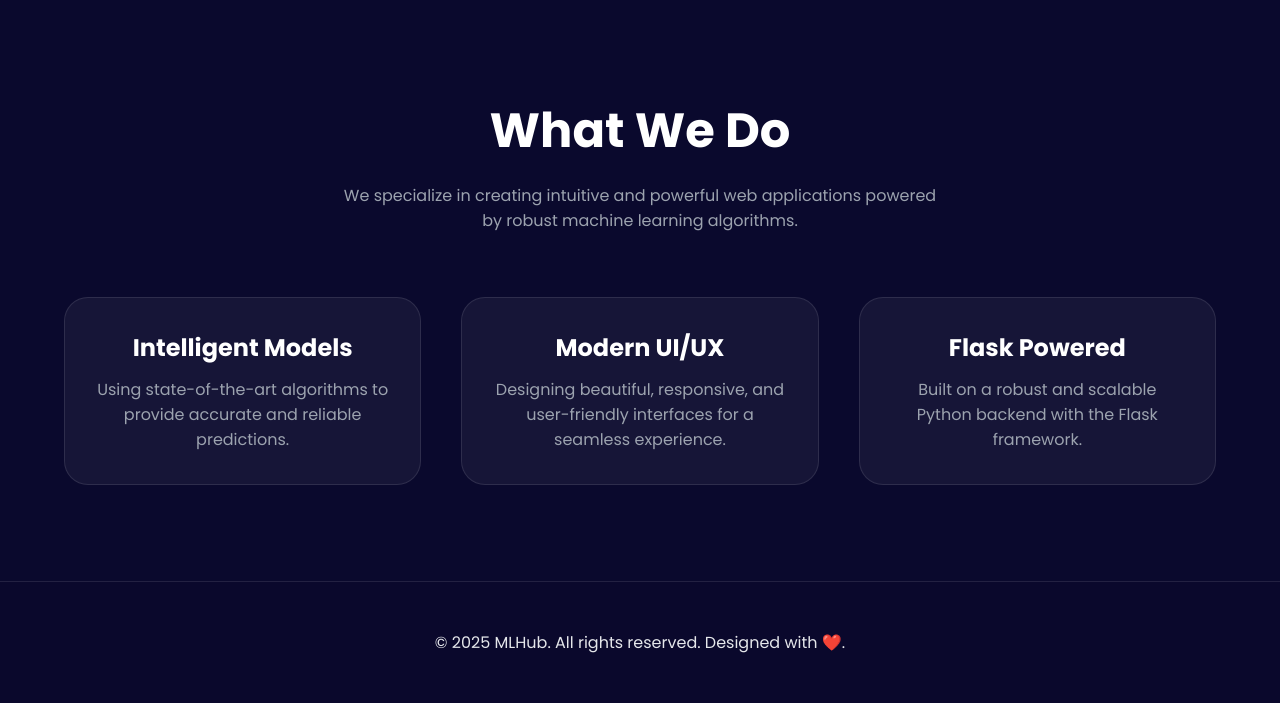
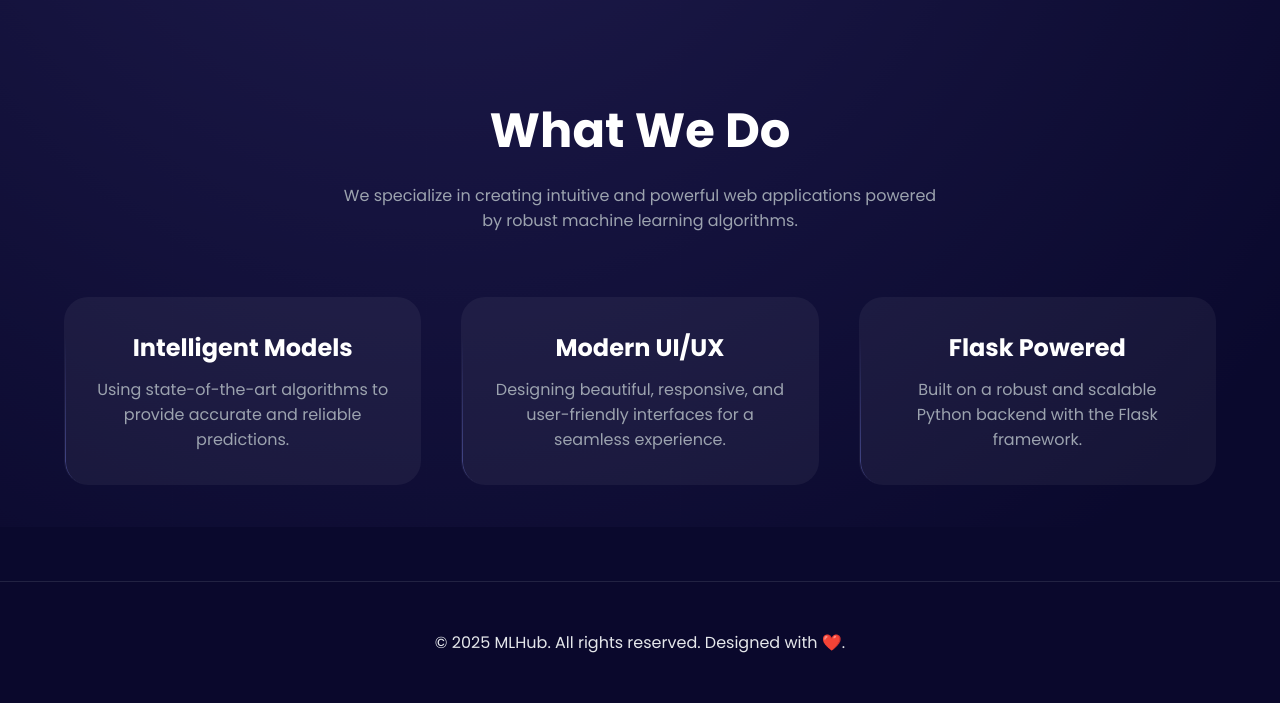
Before and after one commit to Hiteshgurnani123/Traning-of-AI-ML-, a Flask app: page / in a window 1280 px wide. Shown: the part 801-1504 px from the top of the page. Run offline with Flask 3, Linux system fonts and the light colour scheme; parts of the project's set-up code (start-up, migrations or seed data) failed here and were passed over.

Commit message:
commited

```diff
--- a/frameworks/templates/home.html
+++ b/frameworks/templates/home.html
@@ -8,6 +8,19 @@
         /* Google Fonts: Poppins */
         @import url('https://fonts.googleapis.com/css2?family=Poppins:wght@300;400;500;600;700;800&display=swap');
 
+        /* CSS Variables for colors */
+        :root {
+            --bg-color-start: #1f1c4d;
+            --bg-color-end: #0a092d;
+            --spotlight-color: rgba(79, 70, 229, 0.15);
+            --card-bg: rgba(255, 255, 255, 0.05);
+            --card-hover-bg: rgba(255, 255, 255, 0.1);
+            --card-border: rgba(255, 255, 255, 0.1);
+            --text-primary: #e5e7eb;
+            --text-secondary: #9ca3af;
+            --accent-color: #818cf8;
+        }
+
         /* Reset and Basic Setup */
         * {
             margin: 0;
@@ -17,26 +30,65 @@
 
         body {
             font-family: 'Poppins', sans-serif;
-            background-color: #0a092d;
-            color: #e5e7eb; /* text-gray-200 */
+            background-color: var(--bg-color-end);
+            color: var(--text-primary);
             overflow-x: hidden;
+            position: relative;
+        }
+
+        /* Animated Gradient Background */
+        body::before {
+            content: '';
+            position: fixed;
+            top: 0;
+            left: 0;
+            width: 200%;
+            height: 200%;
+            z-index: -2;
+            background: radial-gradient(circle, var(--bg-color-start), var(--bg-color-end) 70%);
+            animation: move-gradient 20s linear infinite;
+        }
+
+        @keyframes move-gradient {
+            0% { transform: translate(0, 0); }
+            25% { transform: translate(-25%, -25%); }
+            50% { transform: translate(-50%, 0); }
+            75% { transform: translate(-25%, 25%); }
+            100% { transform: translate(0, 0); }
+        }
+
+        /* Dot Pattern Overlay */
+        body::after {
+            content: '';
+            position: fixed;
+            top: 0;
+            left: 0;
+            width: 100%;
+            height: 100%;
+            z-index: -1;
+            background-image: radial-gradient(rgba(255, 255, 255, 0.05) 1px, transparent 1px);
+            background-size: 20px 20px;
+            pointer-events: none;
+        }
+
+        /* Mouse Follow Spotlight */
+        #spotlight {
+            position: fixed;
+            width: 400px;
+            height: 400px;
+            border-radius: 50%;
+            background: radial-gradient(circle, var(--spotlight-color) 0%, transparent 70%);
+            pointer-events: none;
+            transition: transform 0.1s ease-out;
+            z-index: -1;
         }
 
         .container {
             max-width: 1200px;
             margin: 0 auto;
             padding: 0 24px;
-        }
-
-        /* Animations */
-        @keyframes fadeIn {
-            from { opacity: 0; }
-            to { opacity: 1; }
-        }
-
-        @keyframes fadeInUp {
-            from { opacity: 0; transform: translateY(20px); }
-            to { opacity: 1; transform: translateY(0); }
+            position: relative;
+            z-index: 2;
         }
 
         /* Header and Navigation */
@@ -44,13 +96,12 @@
             background: rgba(16, 16, 42, 0.6);
             backdrop-filter: blur(10px);
             -webkit-backdrop-filter: blur(10px);
-            border-bottom: 1px solid rgba(255, 255, 255, 0.1);
+            border-bottom: 1px solid var(--card-border);
             position: fixed;
             top: 0;
             left: 0;
             right: 0;
             z-index: 100;
-            transition: padding 0.3s ease;
         }
 
         .header .container {
@@ -61,167 +112,92 @@
             padding-bottom: 1rem;
         }
 
-        .logo {
-            font-size: 1.5rem;
-            font-weight: 700;
-            color: #fff;
-            text-decoration: none;
-        }
-
-        .logo span {
-            color: #818cf8; /* indigo-400 */
-        }
-
-        .nav-links a {
-            color: #d1d5db; /* text-gray-300 */
-            text-decoration: none;
-            font-weight: 500;
-            margin-left: 2rem;
-            transition: color 0.3s ease;
-        }
-
-        .nav-links a:hover {
-            color: #818cf8; /* indigo-400 */
-        }
-
-        .nav-links .contact-btn {
-            background-color: #4f46e5; /* indigo-600 */
-            color: #fff;
-            padding: 0.6rem 1.25rem;
-            border-radius: 9999px;
-            font-weight: 600;
-            transition: all 0.3s ease;
-        }
-
-        .nav-links .contact-btn:hover {
-            background-color: #4338ca; /* indigo-700 */
-            box-shadow: 0 0 15px 5px rgba(79, 70, 229, 0.4);
-        }
+        .logo { font-size: 1.5rem; font-weight: 700; color: #fff; text-decoration: none; }
+        .logo span { color: var(--accent-color); }
+        .nav-links a { color: var(--text-secondary); text-decoration: none; font-weight: 500; margin-left: 2rem; transition: color 0.3s ease; }
+        .nav-links a:hover { color: var(--accent-color); }
+        .nav-links .contact-btn { background-color: #4f46e5; color: #fff; padding: 0.6rem 1.25rem; border-radius: 9999px; font-weight: 600; transition: all 0.3s ease; }
+        .nav-links .contact-btn:hover { background-color: #4338ca; box-shadow: 0 0 15px 5px rgba(79, 70, 229, 0.4); }
 
         /* Hero Section */
-        .hero {
-            min-height: 100vh;
-            display: flex;
-            align-items: center;
-            justify-content: center;
-            text-align: center;
-            background-image: linear-gradient(to top, #0a092d 5%, rgba(10, 9, 45, 0.7) 50%, rgba(10, 9, 45, 0.5) 100%), url('https://images.unsplash.com/photo-1518770660439-4636190af475?q=80&w=2070&auto=format&fit=crop');
-            background-size: cover;
-            background-position: center;
-            padding: 0 1rem;
-        }
-
-        .hero-content {
-            animation: fadeInUp 1s ease-out;
-        }
-
-        .hero h1 {
-            font-size: clamp(2.5rem, 6vw, 4.5rem);
-            font-weight: 800;
-            color: #fff;
-            line-height: 1.2;
-            margin-bottom: 1rem;
-        }
-
-        .hero p {
-            font-size: clamp(1rem, 2.5vw, 1.25rem);
-            color: #d1d5db; /* text-gray-300 */
-            max-width: 800px;
-            margin: 0 auto 2rem auto;
-        }
-
-        .hero .cta-button {
-            background-color: #4f46e5; /* indigo-600 */
-            color: #fff;
-            font-weight: 700;
-            font-size: 1.125rem;
-            padding: 1rem 2rem;
-            border-radius: 9999px;
-            text-decoration: none;
-            display: inline-block;
-            transition: transform 0.3s ease, box-shadow 0.3s ease;
-        }
-
-        .hero .cta-button:hover {
-            transform: scale(1.05);
-            box-shadow: 0 0 20px 7px rgba(79, 70, 229, 0.5);
-        }
+        .hero { min-height: 100vh; display: flex; align-items: center; justify-content: center; text-align: center; background-image: linear-gradient(to top, var(--bg-color-end) 5%, transparent 50%); background-size: cover; background-position: center; padding: 0 1rem; }
+        .hero h1 { font-size: clamp(2.5rem, 6vw, 4.5rem); font-weight: 800; color: #fff; line-height: 1.2; margin-bottom: 1rem; }
+        .hero p { font-size: clamp(1rem, 2.5vw, 1.25rem); color: var(--text-primary); max-width: 800px; margin: 0 auto 2rem auto; }
+        .hero .cta-button { background-color: #4f46e5; color: #fff; font-weight: 700; font-size: 1.125rem; padding: 1rem 2rem; border-radius: 9999px; text-decoration: none; display: inline-block; transition: transform 0.3s ease, box-shadow 0.3s ease; }
+        .hero .cta-button:hover { transform: scale(1.05); box-shadow: 0 0 20px 7px rgba(79, 70, 229, 0.5); }
 
         /* About Section */
-        .about {
-            padding: 6rem 0;
-        }
+        .about { padding: 6rem 0; }
+        .about .section-title { text-align: center; margin-bottom: 4rem; }
+        .about h2 { font-size: clamp(2rem, 5vw, 3rem); font-weight: 700; color: #fff; }
+        .about .title-p { color: var(--text-secondary); margin-top: 1rem; max-width: 600px; margin-left: auto; margin-right: auto; }
+        .features-grid { display: grid; grid-template-columns: repeat(auto-fit, minmax(300px, 1fr)); gap: 2.5rem; }
 
-        .about .section-title {
-            text-align: center;
-            margin-bottom: 4rem;
-        }
-
-        .about h2 {
-            font-size: clamp(2rem, 5vw, 3rem);
-            font-weight: 700;
-            color: #fff;
-        }
-
-        .about .title-p {
-            color: #9ca3af; /* text-gray-400 */
-            margin-top: 1rem;
-            max-width: 600px;
-            margin-left: auto;
-            margin-right: auto;
-        }
-
-        .features-grid {
-            display: grid;
-            grid-template-columns: repeat(auto-fit, minmax(300px, 1fr));
-            gap: 2.5rem;
-        }
-
+        /* Animated Glow Card */
         .feature-card {
-            background: rgba(255, 255, 255, 0.05);
-            border: 1px solid rgba(255, 255, 255, 0.1);
+            background: var(--card-bg);
             padding: 2rem;
             border-radius: 1.5rem;
             text-align: center;
+            position: relative;
+            overflow: hidden;
+            border: 1px solid transparent;
             transition: transform 0.3s ease, background 0.3s ease;
+        }
+
+        .feature-card::before {
+            content: "";
+            position: absolute;
+            top: 0;
+            left: 0;
+            width: 100%;
+            height: 100%;
+            border-radius: inherit;
+            padding: 1px; /* border width */
+            background: conic-gradient(from var(--angle), transparent 20%, var(--accent-color), transparent 80%);
+            -webkit-mask: linear-gradient(#fff 0 0) content-box, linear-gradient(#fff 0 0);
+            mask: linear-gradient(#fff 0 0) content-box, linear-gradient(#fff 0 0);
+            -webkit-mask-composite: xor;
+            mask-composite: exclude;
+            animation: spin 5s linear infinite paused;
         }
 
         .feature-card:hover {
             transform: translateY(-10px);
-            background: rgba(255, 255, 255, 0.1);
+            background: var(--card-hover-bg);
         }
 
-        .feature-card h3 {
-            font-size: 1.5rem;
-            font-weight: 700;
-            color: #fff;
-            margin-bottom: 0.75rem;
+        .feature-card:hover::before {
+            animation-play-state: running;
         }
 
-        .feature-card p {
-            color: #9ca3af; /* text-gray-400 */
+        @property --angle {
+            syntax: "<angle>";
+            initial-value: 0deg;
+            inherits: false;
         }
 
-        /* Footer */
-        .footer {
-            background-color: rgba(10, 9, 45, 0.5);
-            border-top: 1px solid rgba(255, 255, 255, 0.1);
-            padding: 3rem 0;
-            text-align: center;
+        @keyframes spin {
+            to { --angle: 360deg; }
         }
 
-        /* Mobile Menu (initially hidden) */
+        .feature-card h3 { font-size: 1.5rem; font-weight: 700; color: #fff; margin-bottom: 0.75rem; }
+        .feature-card p { color: var(--text-secondary); }
+
+        /* Footer */
+        .footer { background-color: rgba(10, 9, 45, 0.5); border-top: 1px solid var(--card-border); padding: 3rem 0; text-align: center; }
+
+        /* Mobile Menu */
         .mobile-menu-button { display: none; }
-
-        /* Responsive Design */
         @media (max-width: 768px) {
             .nav-links { display: none; }
             .mobile-menu-button { display: block; background: none; border: none; color: white; cursor: pointer; }
         }
-
     </style>
 </head>
 <body>
+
+    <div id="spotlight"></div>
 
     <!-- Header & Navigation -->
     <header class="header">
@@ -231,7 +207,7 @@
                 <a href="{{ url_for('home') }}">Home</a>
                 <a href="#about">About</a>
                 <a href="{{ url_for('projects') }}">Projects</a>
-                <a href="{{ url_for('history') }}" class="contact-btn">Contact</a>
+                <a href="#" class="contact-btn">Contact</a>
             </nav>
             <button class="mobile-menu-button">
                 <svg xmlns="http://www.w3.org/2000/svg" height="24px" viewBox="0 0 24 24" width="24px" fill="#FFFFFF"><path d="M0 0h24v24H0V0z" fill="none"/><path d="M3 18h18v-2H3v2zm0-5h18v-2H3v2zm0-7v2h18V6H3z"/></svg>
@@ -279,5 +255,17 @@
         </div>
     </footer>
 
+    <script>
+        // Mouse Follow Spotlight Script
+        const spotlight = document.getElementById('spotlight');
+        window.addEventListener('mousemove', (e) => {
+            const x = e.clientX;
+            const y = e.clientY;
+            // Using requestAnimationFrame for better performance
+            window.requestAnimationFrame(() => {
+                spotlight.style.transform = `translate(${x - spotlight.offsetWidth / 2}px, ${y - spotlight.offsetHeight / 2}px)`;
+            });
+        });
+    </script>
 </body>
 </html>
```
Also changed, not shown: frameworks/bike_db.db.
